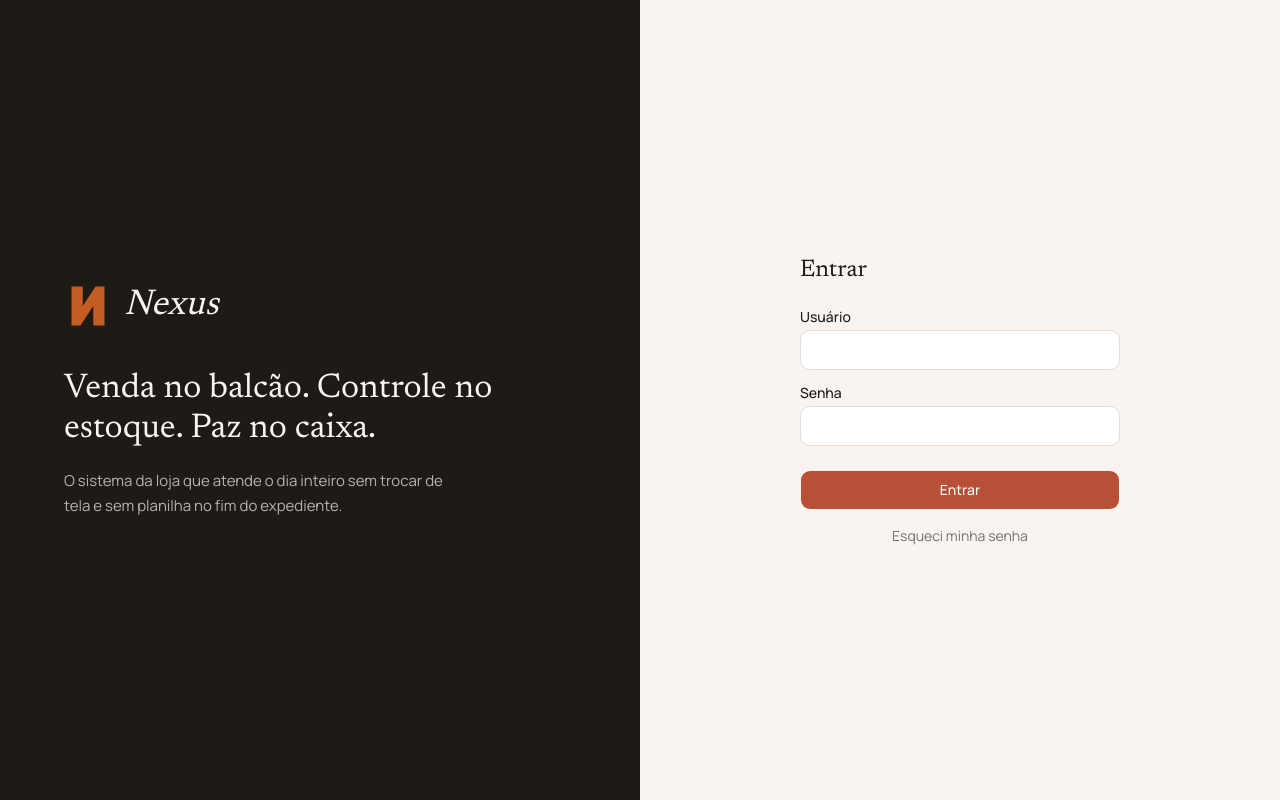
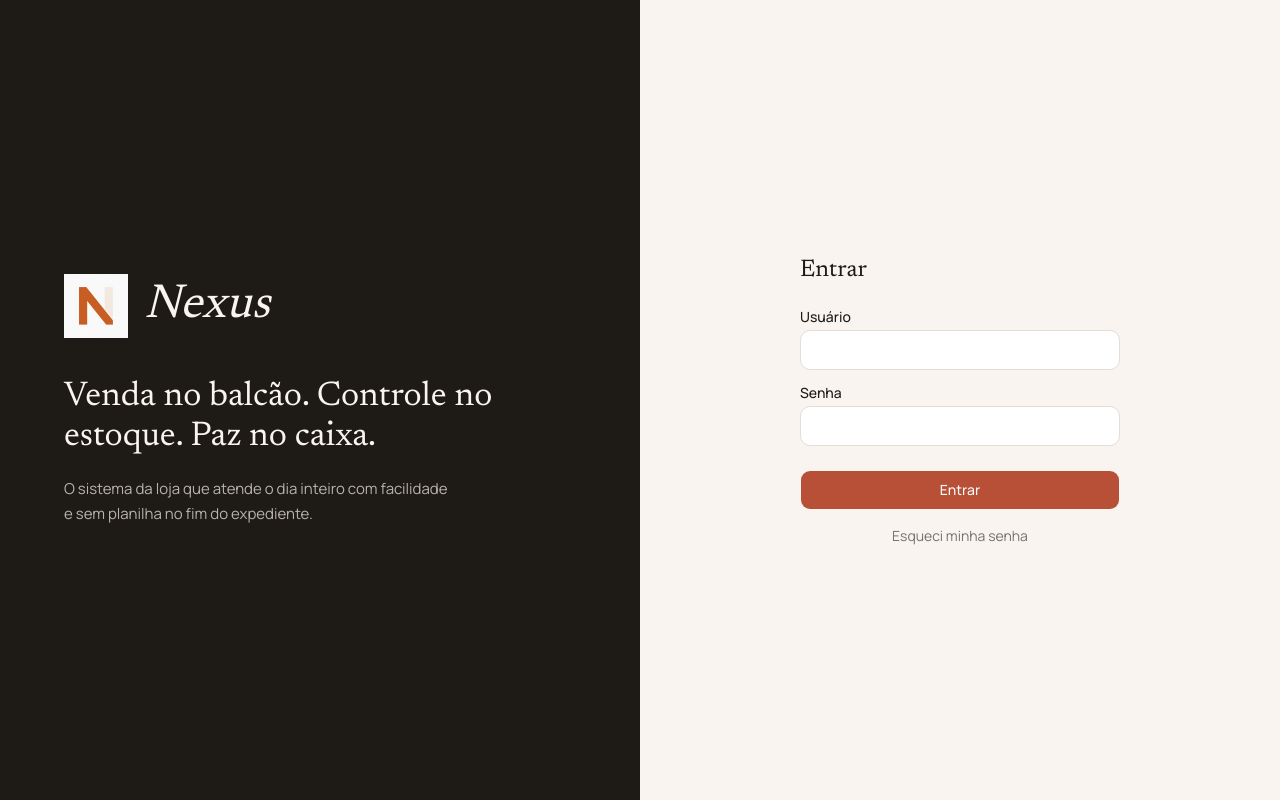
Before and after one commit to devigorgarcia/nexus-system-web, a Next.js app: page /login in a window 1280 px wide. Built offline with nearby package versions, Linux system fonts and the light colour scheme.

Commit message:
Show the Nexus mark on login and soften the storefront line.
Co-authored-by: Cursor <cursoragent@cursor.com>

```diff
--- a/src/app/(public)/login/page.tsx
+++ b/src/app/(public)/login/page.tsx
@@ -55,31 +55,27 @@ export default function LoginPage() {
   }
 
   return (
-    <div className="flex min-h-screen">
-      <div className="hidden w-1/2 flex-col justify-center bg-sidebar px-16 text-sidebar-foreground md:flex">
+    <div className="flex min-h-screen flex-col md:flex-row">
+      <div className="flex flex-col justify-center bg-sidebar px-8 py-12 text-sidebar-foreground md:w-1/2 md:px-16 md:py-0">
         <div className="max-w-md">
-          <div className="flex items-center gap-3">
-            <NexusMark className="h-12 w-12 shrink-0" />
-            <span className="font-heading text-4xl italic">Nexus</span>
+          <div className="flex items-center gap-4">
+            <NexusMark className="h-16 w-16 shrink-0" />
+            <span className="font-heading text-5xl italic">Nexus</span>
           </div>
           <p className="mt-10 font-heading text-[2.15rem] leading-[1.15]">
             Venda no balcão. Controle no estoque. Paz no caixa.
           </p>
           <p className="mt-5 max-w-sm text-[15px] leading-relaxed text-sidebar-foreground/70">
-            O sistema da loja que atende o dia inteiro sem trocar de tela e sem
+            O sistema da loja que atende o dia inteiro com facilidade e sem
             planilha no fim do expediente.
           </p>
         </div>
       </div>
-      <div className="flex w-full items-center justify-center bg-background px-6 md:w-1/2">
+      <div className="flex w-full flex-1 items-center justify-center bg-background px-6 py-12 md:w-1/2">
         <form
           className="flex w-80 flex-col gap-4"
           onSubmit={(event: FormEvent<HTMLFormElement>) => void handleSubmit(event)}
         >
-          <div className="mb-1 flex items-center gap-2 md:hidden">
-            <NexusMark className="h-8 w-8" />
-            <span className="font-heading text-2xl italic">Nexus</span>
-          </div>
           <h1 className="mb-2 font-heading text-2xl">Entrar</h1>
           <div className="flex flex-col gap-1.5">
             <Label htmlFor="usuario">Usuário</Label>
--- a/src/components/nexus-mark.tsx
+++ b/src/components/nexus-mark.tsx
@@ -1,3 +1,5 @@
+import Image from "next/image";
+
 type NexusMarkProps = {
   className?: string;
   decorative?: boolean;
@@ -5,17 +7,13 @@ type NexusMarkProps = {
 
 export function NexusMark({ className, decorative = true }: NexusMarkProps) {
   return (
-    <svg
-      viewBox="0 0 64 64"
+    <Image
+      src="/nexus-mark.png"
+      alt={decorative ? "" : "Nexus"}
+      width={256}
+      height={256}
+      priority
       className={className}
-      role={decorative ? "presentation" : "img"}
-      aria-hidden={decorative ? true : undefined}
-      aria-label={decorative ? undefined : "Nexus"}
-    >
-      <path
-        fill="#C45C26"
-        d="M10 6h15v26l17-26h12v52H39V32L22 58H10V6z"
-      />
-    </svg>
+    />
   );
 }
```
Also changed, not shown: public/nexus-mark.png (added).
